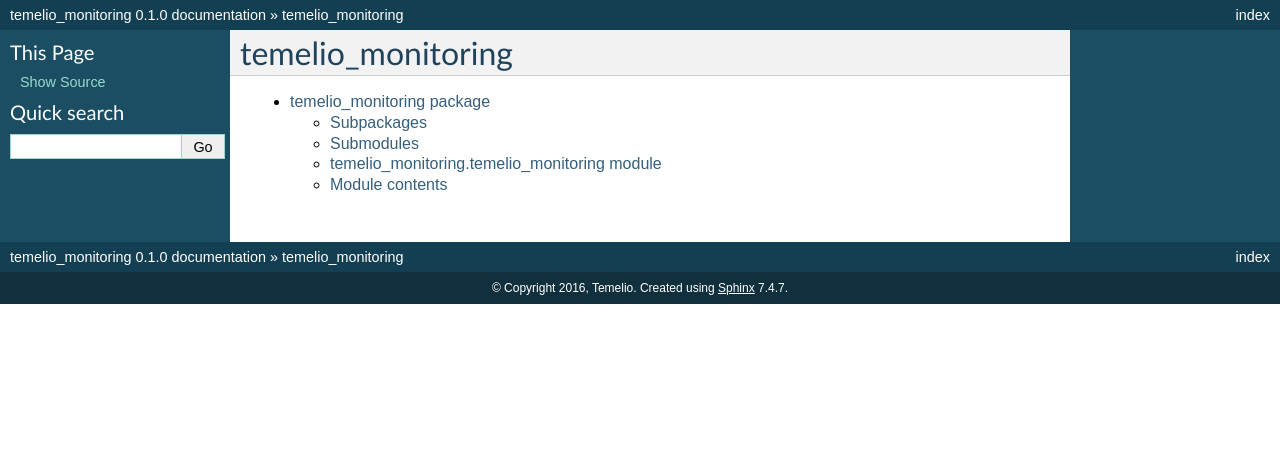
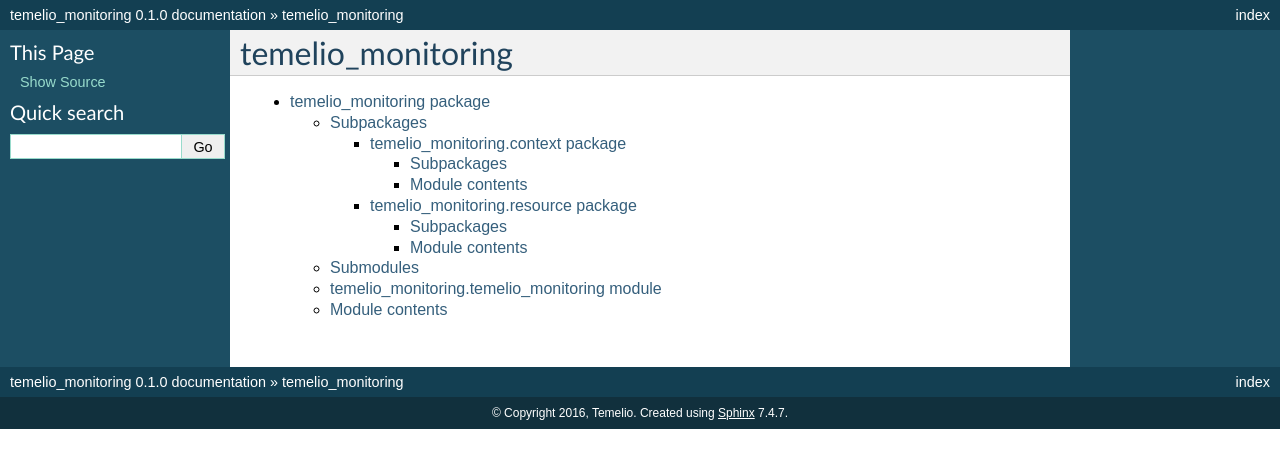
Before and after one commit to Temelio/monitoring-lib-python, a Sphinx documentation site: the page built from docs/modules.rst, in a window 1280 px wide. Shown: the top 468 px of the page. Built offline with Sphinx 7.4.7, drawn with Linux system fonts in a browser that asks for light colours.

Commit message:
Update documentation

```diff
--- /dev/null
+++ b/docs/temelio_monitoring.context.rst
@@ -0,0 +1,17 @@
+temelio_monitoring.context package
+==================================
+
+Subpackages
+-----------
+
+.. toctree::
+
+    temelio_monitoring.context.connection
+
+Module contents
+---------------
+
+.. automodule:: temelio_monitoring.context
+    :members:
+    :undoc-members:
+    :show-inheritance:
--- /dev/null
+++ b/docs/temelio_monitoring.resource.rst
@@ -0,0 +1,17 @@
+temelio_monitoring.resource package
+===================================
+
+Subpackages
+-----------
+
+.. toctree::
+
+    temelio_monitoring.resource.webserver
+
+Module contents
+---------------
+
+.. automodule:: temelio_monitoring.resource
+    :members:
+    :undoc-members:
+    :show-inheritance:
--- a/docs/temelio_monitoring.rst
+++ b/docs/temelio_monitoring.rst
@@ -5,6 +5,9 @@ Subpackages
 -----------
 
 .. toctree::
+
+    temelio_monitoring.context
+    temelio_monitoring.resource
 
 Submodules
 ----------
```
Also changed, not shown: docs/temelio_monitoring.context.connection.rst (added, +22 -0 lines), docs/temelio_monitoring.resource.webserver.nginx.rst (added, +22 -0 lines), docs/temelio_monitoring.resource.webserver.rst (added, +17 -0 lines).
